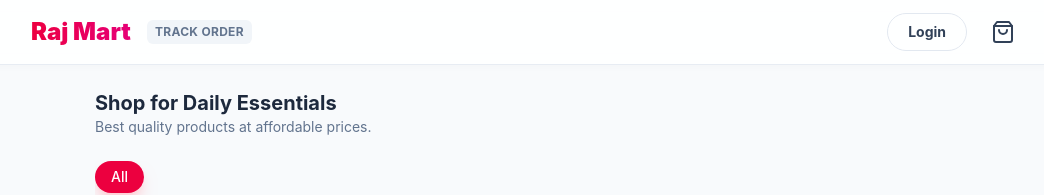
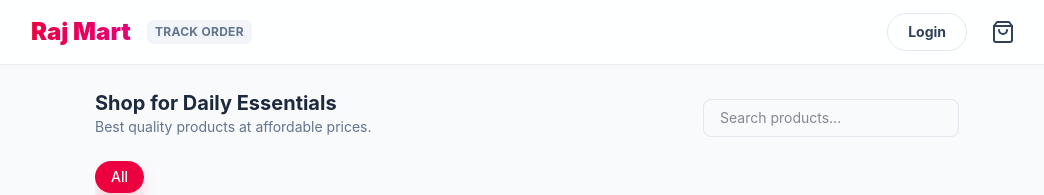
Before and after one commit to Yatharth-Professional-Coder/Raj_mart, a React (Vite) app in the folder client/: page / in a window 1280 px wide. Shown: the top 195 px of the page, without its empty margins (113-1157 px from the left). Built offline with nearby package versions, Linux system fonts and the light colour scheme; no server answers.

Commit message:
feat: Add product search feature

```diff
--- a/client/src/pages/Home.jsx
+++ b/client/src/pages/Home.jsx
@@ -7,6 +7,7 @@ export default function Home({ addToCart, cart, updateQuantity }) {
     const [categories, setCategories] = useState(['All']);
     const [loading, setLoading] = useState(true);
     const [selectedCategory, setSelectedCategory] = useState('All');
+    const [searchQuery, setSearchQuery] = useState('');
 
     useEffect(() => {
         const fetchData = async () => {
@@ -19,7 +20,6 @@ export default function Home({ addToCart, cart, updateQuantity }) {
                 if (catRes.data.length > 0) {
                     setCategories(['All', ...catRes.data.map(c => c.name)]);
                 } else {
-                    // Fallback to deriving from products if no categories found (optional, but good for safety)
                     const derived = [...new Set(prodRes.data.map(p => p.category).filter(Boolean))];
                     if (derived.length > 0) setCategories(['All', ...derived]);
                 }
@@ -32,19 +32,31 @@ export default function Home({ addToCart, cart, updateQuantity }) {
         fetchData();
     }, []);
 
-    // Derived categories logic removed
-
-    const filteredProducts = selectedCategory === 'All'
-        ? products
-        : products.filter(p => p.category === selectedCategory);
+    const filteredProducts = products.filter(p => {
+        const matchesCategory = selectedCategory === 'All' || p.category === selectedCategory;
+        const matchesSearch = p.name.toLowerCase().includes(searchQuery.toLowerCase()) ||
+            (p.category && p.category.toLowerCase().includes(searchQuery.toLowerCase()));
+        return matchesCategory && matchesSearch;
+    });
 
     if (loading) return <div className="text-center py-20 text-slate-400">Loading essentials...</div>;
 
     return (
         <div>
-            <div className="mb-6">
-                <h1 className="text-xl font-bold text-slate-800">Shop for Daily Essentials</h1>
-                <p className="text-sm text-slate-500">Best quality products at affordable prices.</p>
+            <div className="mb-6 flex flex-col md:flex-row md:items-end justify-between gap-4">
+                <div>
+                    <h1 className="text-xl font-bold text-slate-800">Shop for Daily Essentials</h1>
+                    <p className="text-sm text-slate-500">Best quality products at affordable prices.</p>
+                </div>
+                <div className="w-full md:w-64">
+                    <input
+                        type="text"
+                        placeholder="Search products..."
+                        value={searchQuery}
+                        onChange={(e) => setSearchQuery(e.target.value)}
+                        className="w-full px-4 py-2 rounded-lg border border-slate-200 focus:outline-none focus:ring-2 focus:ring-rose-500 focus:border-transparent text-sm"
+                    />
+                </div>
             </div>
 
             {/* Category Filter Pills */}
```
